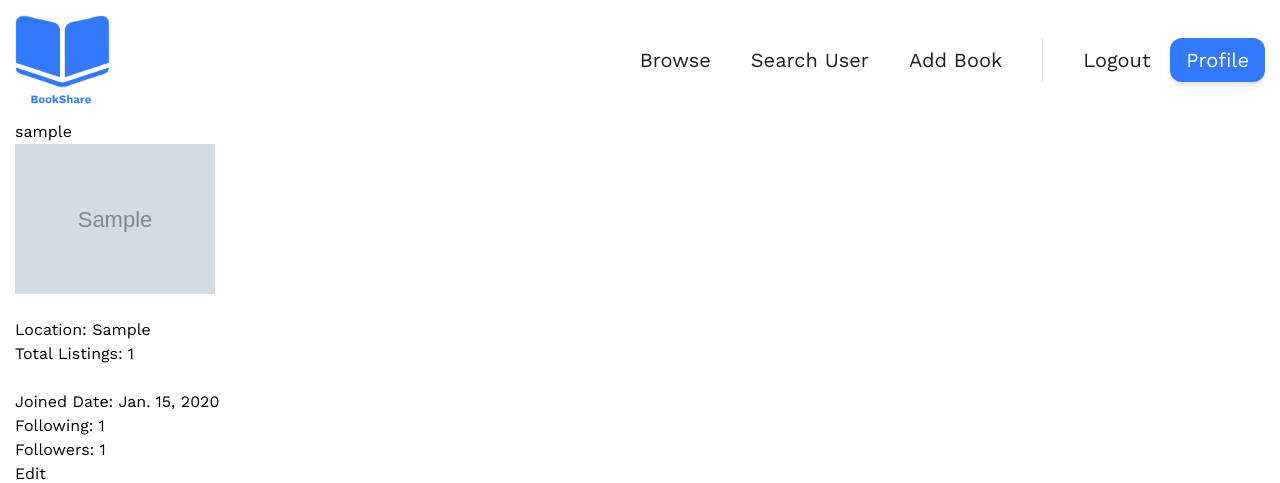
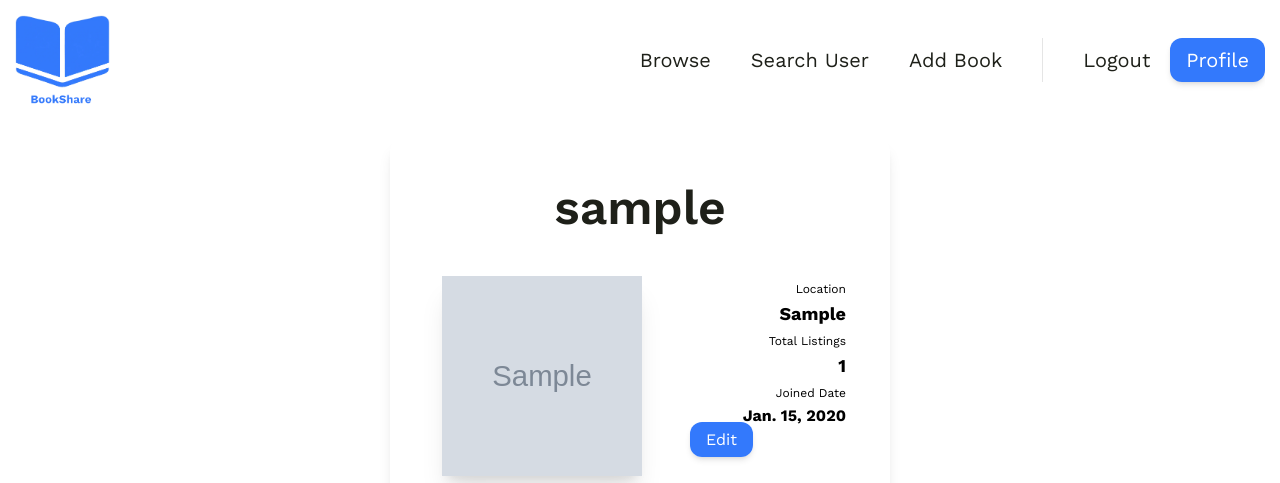
Before and after one commit to Euan-Lang/book_share, a Django app: a page that uses templates/bookShare/profile.html in a window 1280 px wide. Shown: the top 483 px of the page. Run offline with Django 3.2, Linux system fonts and the light colour scheme; a user stored in the database is signed in; tables that the repository leaves empty hold one stand-in row (values such as "Sample post"); grey boxes marked "Sample" are stand-in pictures; a database or web service that is not in the repository returns one stand-in record (values such as "Sample title"); data that the repository does not hold is empty; some libraries are stand-ins or nearby versions.

Commit message:
Added styling for profile page

```diff
--- a/bookShare/models.py
+++ b/bookShare/models.py
@@ -9,7 +9,7 @@ from django.core.validators import FileExtensionValidator
 def rename_user(instance, file_name):
     extension = file_name.split('.')[-1]
     if instance.user.username:
-        file_name = '{}.{}'.format(instance.user.username, extension)
+        file_name = '{}.{}'.format(uuid4().hex, extension)
 
     return os.path.join('user/', file_name)
 
--- a/static/css/build.css
+++ b/static/css/build.css
@@ -829,6 +829,18 @@ footer {
   position: static;
 }
 
+.float-right {
+  float: right;
+}
+
+.float-left {
+  float: left;
+}
+
+.m-24 {
+  margin: 6rem;
+}
+
 .my-5 {
   margin-top: 1.25rem;
   margin-bottom: 1.25rem;
@@ -846,12 +858,92 @@ footer {
   margin-bottom: 1.5rem;
 }
 
+.ml-2 {
+  margin-left: 0.5rem;
+}
+
+.ml-20 {
+  margin-left: 5rem;
+}
+
+.ml-4 {
+  margin-left: 1rem;
+}
+
+.ml-8 {
+  margin-left: 2rem;
+}
+
+.mr-12 {
+  margin-right: 3rem;
+}
+
+.mr-20 {
+  margin-right: 5rem;
+}
+
+.mt-14 {
+  margin-top: 3.5rem;
+}
+
+.mt-5 {
+  margin-top: 1.25rem;
+}
+
+.ml-1 {
+  margin-left: 0.25rem;
+}
+
+.mr-4 {
+  margin-right: 1rem;
+}
+
+.mt-24 {
+  margin-top: 6rem;
+}
+
+.mb-14 {
+  margin-bottom: 3.5rem;
+}
+
+.mb-3 {
+  margin-bottom: 0.75rem;
+}
+
+.ml-6 {
+  margin-left: 1.5rem;
+}
+
+.mt-7 {
+  margin-top: 1.75rem;
+}
+
+.mb-8 {
+  margin-bottom: 2rem;
+}
+
+.ml-12 {
+  margin-left: 3rem;
+}
+
+.ml-3 {
+  margin-left: 0.75rem;
+}
+
+.mb-4 {
+  margin-bottom: 1rem;
+}
+
 .box-border {
   box-sizing: border-box;
 }
 
 .block {
   display: block;
+}
+
+.inline-block {
+  display: inline-block;
 }
 
 .inline {
@@ -870,6 +962,10 @@ footer {
   display: table;
 }
 
+.flow-root {
+  display: flow-root;
+}
+
 .hidden {
   display: none;
 }
@@ -878,8 +974,32 @@ footer {
   height: 2.5rem;
 }
 
+.h-12 {
+  height: 3rem;
+}
+
 .h-\[90px\] {
   height: 90px;
+}
+
+.h-24 {
+  height: 6rem;
+}
+
+.h-\[240px\] {
+  height: 240px;
+}
+
+.h-\[200px\] {
+  height: 200px;
+}
+
+.h-\[175px\] {
+  height: 175px;
+}
+
+.h-\[150px\] {
+  height: 150px;
 }
 
 .max-h-0 {
@@ -896,6 +1016,42 @@ footer {
 
 .w-full {
   width: 100%;
+}
+
+.w-\[200px\] {
+  width: 200px;
+}
+
+.w-\[300px\] {
+  width: 300px;
+}
+
+.w-\[280px\] {
+  width: 280px;
+}
+
+.w-4\/5 {
+  width: 80%;
+}
+
+.w-4 {
+  width: 1rem;
+}
+
+.w-20 {
+  width: 5rem;
+}
+
+.w-2\/5 {
+  width: 40%;
+}
+
+.w-\[175px\] {
+  width: 175px;
+}
+
+.w-\[150px\] {
+  width: 150px;
 }
 
 .max-w-\[650px\] {
@@ -986,6 +1142,10 @@ footer {
   padding-bottom: 2.5rem;
 }
 
+.pr-12 {
+  padding-right: 3rem;
+}
+
 .text-center {
   text-align: center;
 }
@@ -1000,6 +1160,11 @@ footer {
   line-height: 1;
 }
 
+.text-base {
+  font-size: 1rem;
+  line-height: 1.5rem;
+}
+
 .text-lg {
   font-size: 1.125rem;
   line-height: 1.75rem;
@@ -1008,6 +1173,11 @@ footer {
 .text-sm {
   font-size: 0.875rem;
   line-height: 1.25rem;
+}
+
+.text-xs {
+  font-size: 0.75rem;
+  line-height: 1rem;
 }
 
 .font-medium {
@@ -1047,6 +1217,12 @@ footer {
   box-shadow: var(--tw-ring-offset-shadow, 0 0 #0000), var(--tw-ring-shadow, 0 0 #0000), var(--tw-shadow);
 }
 
+.shadow-xl {
+  --tw-shadow: 0 20px 25px -5px rgb(0 0 0 / 0.1), 0 8px 10px -6px rgb(0 0 0 / 0.1);
+  --tw-shadow-colored: 0 20px 25px -5px var(--tw-shadow-color), 0 8px 10px -6px var(--tw-shadow-color);
+  box-shadow: var(--tw-ring-offset-shadow, 0 0 #0000), var(--tw-ring-shadow, 0 0 #0000), var(--tw-shadow);
+}
+
 main {
   min-height: calc(100vh - 120px - 324px);
   /* 120px = header height, 324px = footer height */
@@ -1080,8 +1256,68 @@ main {
 }
 
 @media (min-width: 640px) {
+  .sm\:float-right {
+    float: right;
+  }
+
+  .sm\:float-left {
+    float: left;
+  }
+
+  .sm\:ml-8 {
+    margin-left: 2rem;
+  }
+
+  .sm\:mr-0 {
+    margin-right: 0px;
+  }
+
+  .sm\:ml-2 {
+    margin-left: 0.5rem;
+  }
+
+  .sm\:mr-12 {
+    margin-right: 3rem;
+  }
+
+  .sm\:ml-4 {
+    margin-left: 1rem;
+  }
+
+  .sm\:ml-20 {
+    margin-left: 5rem;
+  }
+
+  .sm\:mr-20 {
+    margin-right: 5rem;
+  }
+
+  .sm\:mt-14 {
+    margin-top: 3.5rem;
+  }
+
+  .sm\:ml-0 {
+    margin-left: 0px;
+  }
+
+  .sm\:mb-0 {
+    margin-bottom: 0px;
+  }
+
+  .sm\:block {
+    display: block;
+  }
+
+  .sm\:inline-block {
+    display: inline-block;
+  }
+
   .sm\:hidden {
     display: none;
+  }
+
+  .sm\:h-\[200px\] {
+    height: 200px;
   }
 
   .sm\:max-h-none {
@@ -1098,6 +1334,14 @@ main {
 
   .sm\:w-9\/12 {
     width: 75%;
+  }
+
+  .sm\:w-auto {
+    width: auto;
+  }
+
+  .sm\:w-\[200px\] {
+    width: 200px;
   }
 
   .sm\:flex-row {
@@ -1136,6 +1380,18 @@ main {
     padding-left: 2.5rem;
   }
 
+  .sm\:text-left {
+    text-align: left;
+  }
+
+  .sm\:text-center {
+    text-align: center;
+  }
+
+  .sm\:text-right {
+    text-align: right;
+  }
+
   .sm\:text-xl {
     font-size: 1.25rem;
     line-height: 1.75rem;
@@ -1146,6 +1402,20 @@ main {
   }
 }
 
+@media (min-width: 768px) {
+  .md\:ml-0 {
+    margin-left: 0px;
+  }
+
+  .md\:block {
+    display: block;
+  }
+
+  .md\:text-center {
+    text-align: center;
+  }
+}
+
 @media (min-width: 1024px) {
   .lg\:w-\[500px\] {
     width: 500px;
--- a/static/js/ajax-follow.js
+++ b/static/js/ajax-follow.js
@@ -9,7 +9,7 @@ $(document).ready(function() {
             success: function (response) {
                 isFollowing = !isFollowing
                 $('#change-follow-button').text((isFollowing ? "Unfollow" : "Follow"))
-                $("#follower-count").text(`Followers: ${response["follow_count"]}`);
+                $("#follower-count").text(`${response["follow_count"]}`);
             }
         })
     });
--- a/static/js/mapBonus.js
+++ b/static/js/mapBonus.js
@@ -2,5 +2,5 @@ setTimeout(onFinish,1500)
 function onFinish() {
 
     document.getElementById("map").style.height="360px";
-    document.getElementById("map").style.width="480px";
+    // document.getElementById("map").style.width="480px";
 }
--- a/templates/bookShare/components/map.html
+++ b/templates/bookShare/components/map.html
@@ -1,6 +1,6 @@
 {%load static %}
 {%if invalid_map == True%}
-<div id="map">Invalid Postcode - Can't display map.</div>
+<div class="w-full h-12" id="map">Invalid Postcode - Can't display map.</div>
 {%else%}
 <p hidden id="latitude">{{latitude}}</p>
 <p hidden id="longitude">{{longitude}}</p>
@@ -8,8 +8,7 @@
 <p hidden id="centreLon">{{centreLng}}</p>
 <script src="https://polyfill.io/v3/polyfill.min.js?features=default"></script>
 <script type="module" src="{% static 'js/mapDisplay.js'%}"></script>
-<div id="map"></div>
+<div class="w-full h-[240px]" id="map"></div>
 <script src="https://maps.googleapis.com/maps/api/js?key=AIzaSyCyZOguzi85PD4EvAj9f-3CL_TXthYzbyQ&callback=initMap&v=weekly" defer
 ></script>
-<script src="{% static 'js/mapBonus.js' %}"></script>
 {%endif%}
--- a/templates/bookShare/edit_profile.html
+++ b/templates/bookShare/edit_profile.html
@@ -4,7 +4,7 @@
 
 {% block title %}Edit Profile{% endblock %}
 {% block content %}
-    {% include "bookShare/components/card_start.html" with card_title="Register" %}
+    {% include "bookShare/components/card_start.html" with card_title="Edit Profile" %}
 
     {% if user.is_authenticated and user.username == user_id %}
         <form id="user_form"
--- a/templates/bookShare/profile.html
+++ b/templates/bookShare/profile.html
@@ -1,6 +1,10 @@
 {% extends 'bookShare/base.html' %}
 
 {% load staticfiles %}
+
+{%block title%}
+{{profile.user.username}}
+{%endblock%}
 
 {% block javascript %}
 <script>
@@ -11,23 +15,47 @@
 {% endblock %}
 
 {% block content %}
-    <h1>{{ profile.user.username }}</h1>
-    {% if profile.user_image %}
-        <img src="{{profile.user_image.url}}" height = "200px" width = "200px"> </img><br/>
-    {% else %}
-        <img src="{% static 'images/default_pfp.jpg' %}" height = "200px" width = "200px"> </img><br/>
-    {% endif %}
-    Location: {{profile.location}} <br/>
-    Total Listings: {{profile.reputation}}
-    <br/><br/>
-    Joined Date: {{profile.joined_date}} <br/>
-    <a id = "following-count" href = "{% url 'bookShare:following' profile.user.username %}"> Following: {{following|length}} </a> <br/>
-    <a id = "follower-count" href = "{% url 'bookShare:followers' profile.user.username %}"> Followers: {{followers|length}} </a> <br/>
-    {% if user.username == profile.user.username %}
-        <a href = "{% url 'bookShare:edit_profile' user.username %}"> Edit </a>
-    {% elif user.is_authenticated and is_following != "invalid" %}
-        <button class="btn-primary mb-6" id = "change-follow-button">{% if is_following %}Unfollow{% else %}Follow{% endif %}</button>
-    {% endif %}<br/>
-    {% include "bookShare/components/map.html" %}
+
+    {% include "bookShare/components/card_start.html" with card_title=profile.user.username %}
+
+    <div class="text-center sm:text-right flow-root flex flex-col gap-4 mb-6">
+        <img class = "shadow-xl mb-4 sm:mb-0 ml-6 sm:ml-2 sm:mr-12 sm:inline-block block sm:float-left  w-[175px] h-[175px] sm:w-[200px] sm:h-[200px]" src="{%if profile.user_image%}{{profile.user_image.url}}{%else%}{% static 'images/default_pfp.jpg' %}{%endif%}"> </img>
+
+        <div class="sm:float-right sm:ml-4 sm:ml-0" id = "location">
+            <span class = "text-xs">Location</span>
+            <p class="text-lg sm:ml-4 "><b>{{profile.location}}</b></p>
+        </div><br/>
+        <div class="sm:float-right sm:ml-4 sm:ml-0" id = "listings-posted">
+            <span class = "text-xs">Total Listings</span><br/>
+            <p class="text-lg sm:ml-4"><b>{{profile.reputation}}</b></p>
+        </div><br/>
+        <div class="sm:float-right sm:ml-4 sm:ml-0" id = "join-date">
+            <span class = "text-xs">Joined Date</span><br/>
+            <p class="text-base sm:ml-4"><b>{{profile.joined_date}}</b></p>
+        </div><br/>
+        <div class="float-left" id="button" class="sm:float-left block sm:ml-8 mt-5">
+            {% if user.username == profile.user.username %}
+                <a class="btn-primary ml-12 sm:ml-0 mb-6 text-center" href = "{% url 'bookShare:edit_profile' user.username %}"> Edit </a>
+            {% elif user.is_authenticated and is_following != "invalid" %}
+                <button class="btn-primary mb-6 text-center" id = "change-follow-button">{% if is_following %}Unfollow{% else %}Follow{% endif %}</button>
+            {% endif %}
+        </div>
+        <div class="block float-left w-full mb-3" id = "lower-content">
+            <hr class = "mt-7 sm:mt-14 mb-3">
+            <div class="sm:ml-20 ml-4 block float-left" id = "following">
+                <span class = "text-xs">Following</span><br/>
+                <span class="text-3xl sm:ml-4"><b><a id = "following-count"  href = "{% url 'bookShare:following' profile.user.username %}"> {{following|length}} </a> </b></span>
+            </div>
+            <div class = "block float-right mr-4 sm:mr-20" id = "followers">
+                <span class = "text-xs">Followers</span><br/>
+                <span class="text-3xl sm:ml-4"><b><a id = "follower-count"  href = "{% url 'bookShare:followers' profile.user.username %}"> {{followers|length}} </a> </b></span>
+            </div>
+        </div>
+        <hr class = "mt-14 w-full mb-8">
+
+        {% include "bookShare/components/map.html" %}
+    </div>
+    {% include "bookShare/components/card_end.html" %}
+
 
 {% endblock %}
```
